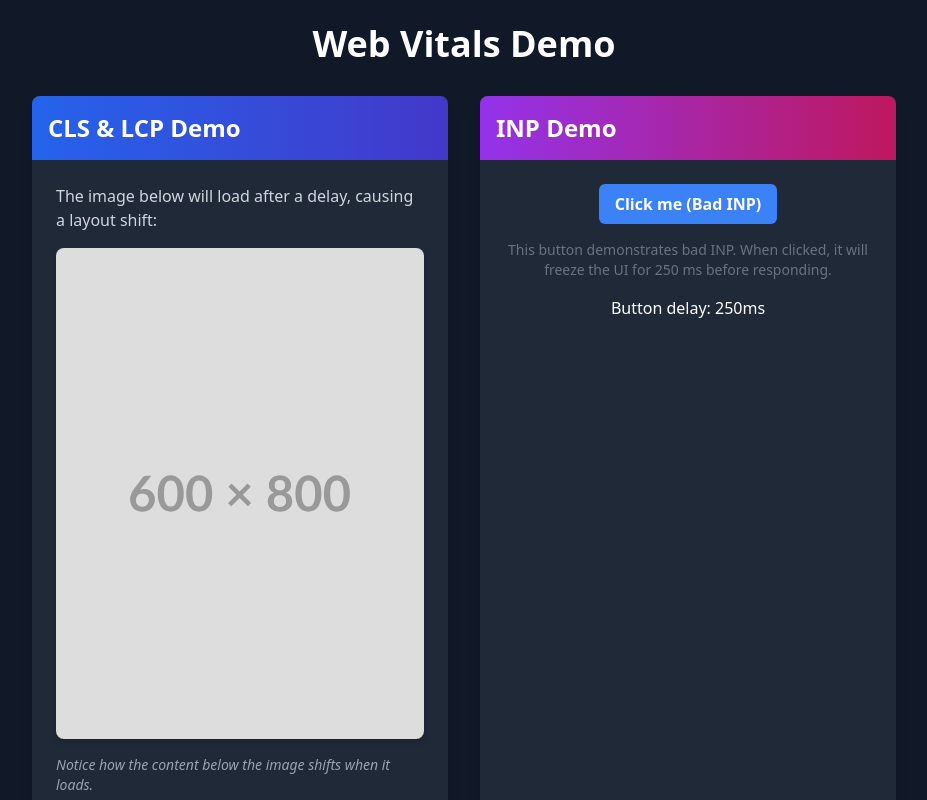
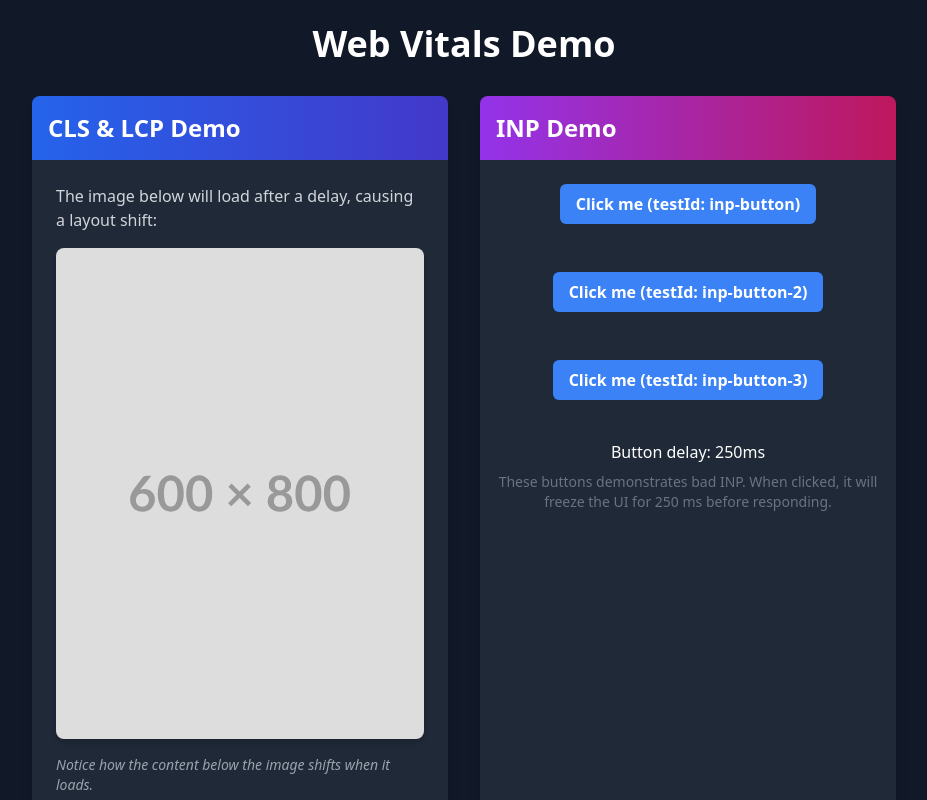
Before and after one commit to joshuscurtis/core-web-vitals-demo, a React (Vite) app: page / in a window 1280 px wide. Shown: the top 800 px of the page, without its empty margins (176-1103 px from the left). Built offline with nearby package versions, Linux system fonts and the light colour scheme.

Commit message:
add more buttons

```diff
--- a/src/App.tsx
+++ b/src/App.tsx
@@ -31,7 +31,9 @@ function App() {
   return (
     <div className="min-h-screen bg-gray-900 py-6 flex flex-col justify-center items-center">
       <div className="w-full max-w-4xl px-4">
-        <h1 className="text-4xl font-bold text-white text-center mb-8">Web Vitals Demo</h1>
+        <h1 className="text-4xl font-bold text-white text-center mb-8">
+          Web Vitals Demo
+        </h1>
 
         <div className="grid grid-cols-1 md:grid-cols-2 gap-8">
           <div className="bg-gray-800 rounded-lg shadow-lg overflow-hidden">
@@ -50,12 +52,23 @@ function App() {
             <div className="bg-gradient-to-r from-purple-600 to-pink-700 p-4">
               <h2 className="text-2xl font-bold text-white">INP Demo</h2>
             </div>
+
             <div className="p-6">
-              <BadINPButton delay={buttonDelay} />
-              <p className="mt-4 text-center text-white">
-                Button delay: {buttonDelay}ms
-              </p>
+              <BadINPButton testId={"inp-button"} delay={buttonDelay} />
             </div>
+            <div className="p-6">
+              <BadINPButton testId={"inp-button-2"} delay={buttonDelay} />
+            </div>
+            <div className="p-6">
+              <BadINPButton testId={"inp-button-3"} delay={buttonDelay} />
+            </div>
+            <p className="mt-4 text-center text-white">
+              Button delay: {buttonDelay}ms
+            </p>
+            <p className="text-sm pt-2 text-gray-500 max-w-md text-center">
+              These buttons demonstrates bad INP. When clicked, it will freeze
+              the UI for {buttonDelay} ms before responding.
+            </p>
           </div>
         </div>
 
--- a/src/components/BadInpButton.tsx
+++ b/src/components/BadInpButton.tsx
@@ -1,7 +1,7 @@
 import { useState } from "react";
 
-const BadINPButton = (props: { delay: number }) => {
-  const { delay } = props;
+const BadINPButton = (props: { delay: number; testId: string }) => {
+  const { delay, testId } = props;
   const [isLoading, setIsLoading] = useState(false);
   const [result, setResult] = useState("");
 
@@ -24,20 +24,16 @@ const BadINPButton = (props: { delay: number }) => {
       <button
         onClick={handleClick}
         disabled={isLoading}
-        data-testid="inp-button"
+        data-testid={testId}
         className={`px-4 py-2 rounded-md text-white font-semibold ${
           isLoading
             ? "bg-gray-400 cursor-not-allowed"
             : "bg-blue-500 hover:bg-blue-600 active:bg-blue-700"
         }`}
       >
-        {isLoading ? "Processing..." : "Click me (Bad INP)"}
+        {isLoading ? "Processing..." : `Click me (testId: ${testId})`}
       </button>
       {result && <p className="text-green-500">{result}</p>}
-      <p className="text-sm text-gray-500 max-w-md text-center">
-        This button demonstrates bad INP. When clicked, it will freeze the UI
-        for {delay} ms before responding.
-      </p>
     </div>
   );
 };
```
